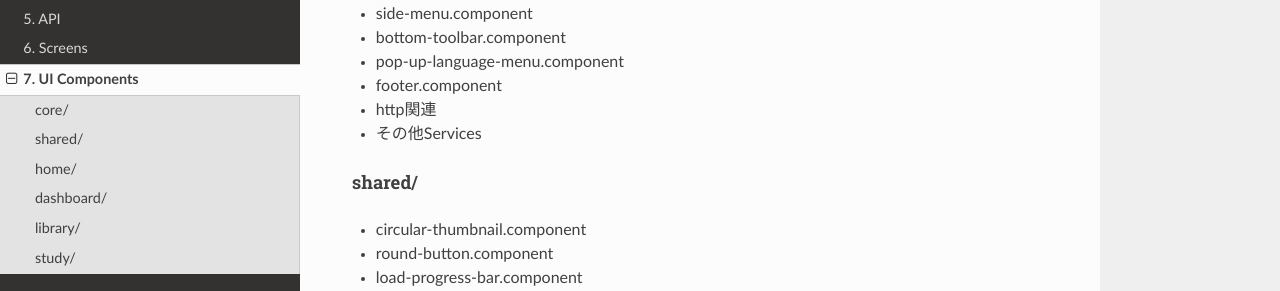
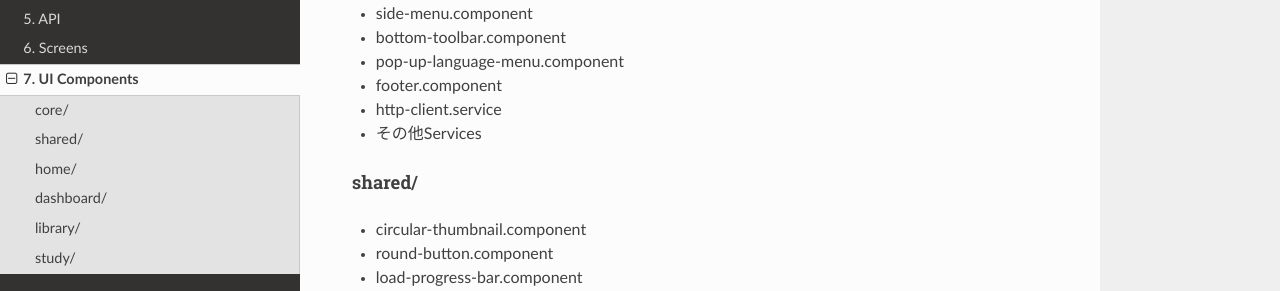
Before and after one commit to hank-ehly/get-native.com, an MkDocs documentation site: the page built from docs/ui-components.md, in a window 1280 px wide and 900 px high. Shown: the part 249-540 px from the top of the window. Built offline with MkDocs 1.6.1, drawn with Linux system fonts in a browser that asks for light colours; nearby versions of some CDN libraries; old or Windows-style settings are respelled for this version of MkDocs.

Commit message:
Add 'http-client' service

```diff
--- a/docs/ui-components.md
+++ b/docs/ui-components.md
@@ -6,7 +6,7 @@
 * bottom-toolbar.component
 * pop-up-language-menu.component
 * footer.component
-* http関連
+* http-client.service
 * その他Services
 
 #### shared/
```
